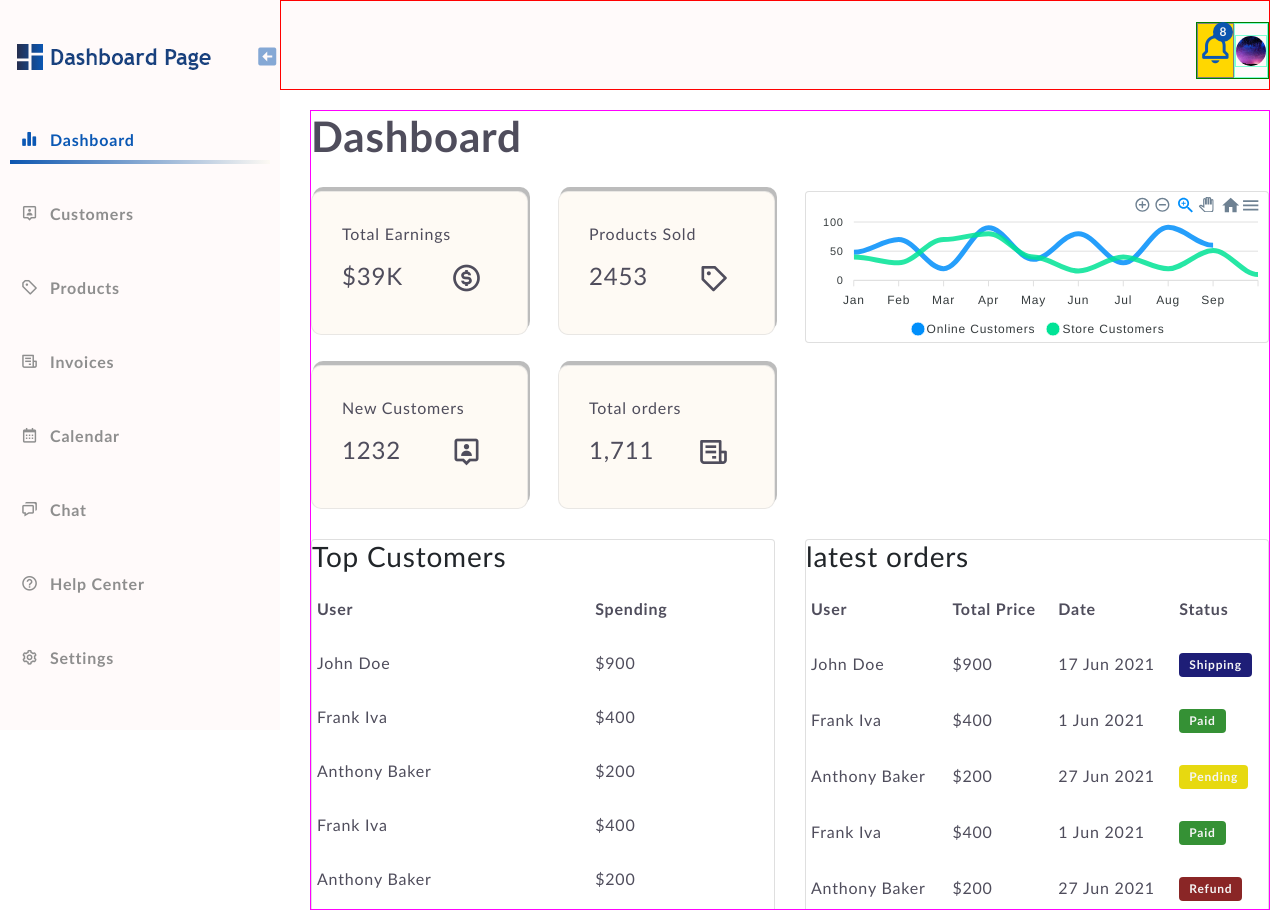
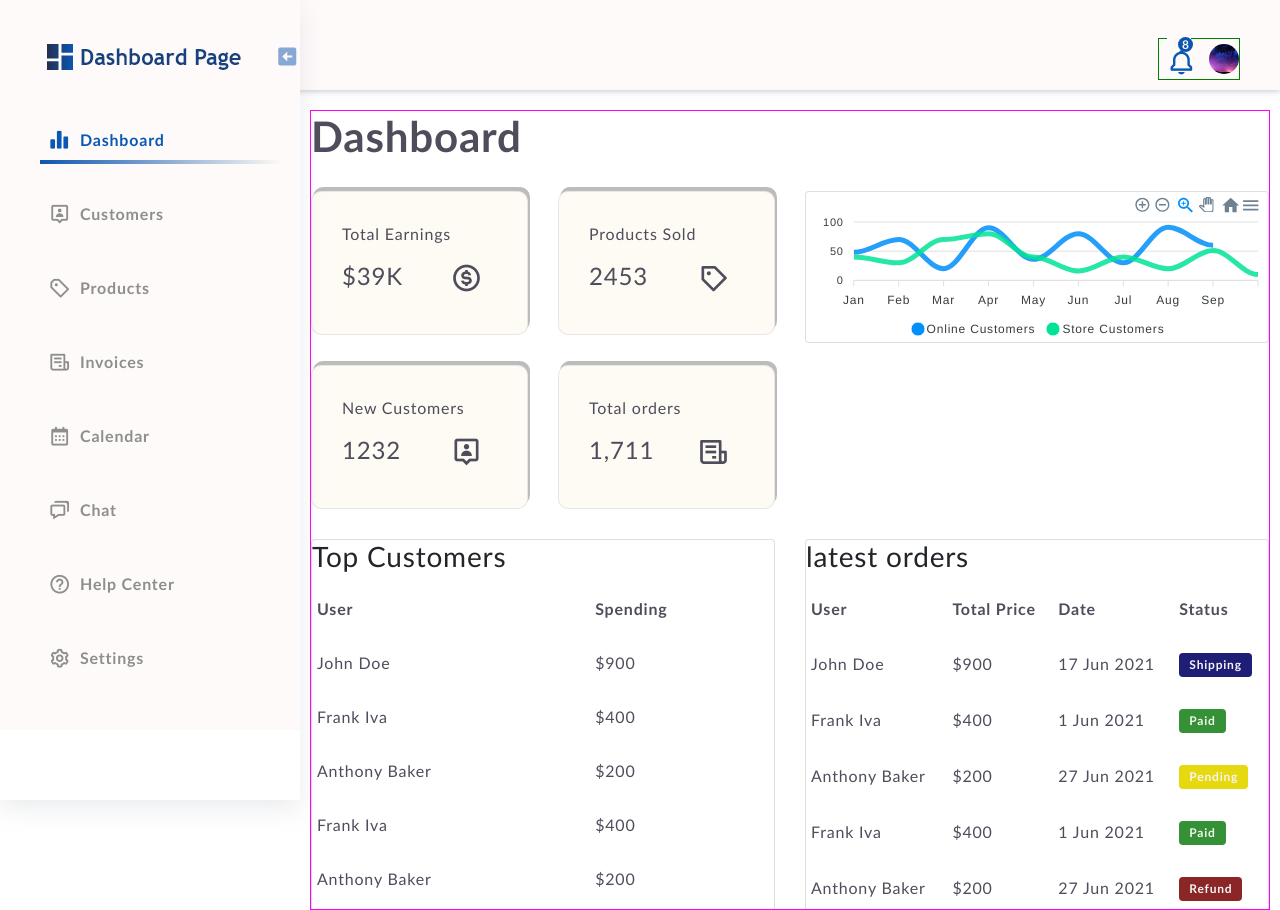
Before and after one commit to banuaggun/dashboard-design, a React (Create React App) app: page / in a window 1280 px wide. Built offline with nearby package versions, Linux system fonts and the light colour scheme.

Commit message:
sidebar and topnav were made fully responsive and mixins rewritten

```diff
--- a/src/assets/scss/_mixins.scss
+++ b/src/assets/scss/_mixins.scss
@@ -1,48 +1,17 @@
-// Small tablets and large smartphones (landscape view)
-$screen-sm-min: 576px;
+$breakpoints:(
+  'xsmall': 576px,
+  'small':  767px,
+  'medium': 992px,
+  'large':  1200px
+);
 
-// Small tablets (portrait view)
-$screen-md-min: 768px;
-
-// Tablets and small desktops
-$screen-lg-min: 992px;
-
-// Large tablets and desktops
-$screen-xl-min: 1200px;
-
-// Small devices
-@mixin sm {
-  @media (min-width: #{$screen-sm-min}) {
+@mixin responsive($breakpoint){
+  @if map-has-key($breakpoints, $breakpoint){
+    @media(min-width: map-get($breakpoints, $breakpoint)){
       @content;
+    }
+  }
+  @else{
+    @warn "Unfortunately, no value could be retrieved from `#{$breakpoint}`.  " + "Available breakpoints are: #{map-keys($breakpoints)}.";
   }
 }
-
-// Medium devices
-@mixin md {
-  @media (min-width: #{$screen-md-min}) {
-      @content;
-  }
-}
-
-// Large devices
-@mixin lg {
-  @media (min-width: #{$screen-lg-min}) {
-      @content;
-  }
-}
-
-// Extra large devices
-@mixin xl {
-  @media (min-width: #{$screen-xl-min}) {
-      @content;
-  }
-}
-
-
-/* Custom devices
-@mixin rwd($screen) {
-  @media (min-width: $screen + 'px') {
-      @content;
-  }
-}
-*/
--- a/src/assets/scss/_styles.scss
+++ b/src/assets/scss/_styles.scss
@@ -30,6 +30,7 @@ $colors:(
 
 $shadows:(
   shadow:0px 8px 24px rgba(149, 157, 165, 0.2),
+  mediumShadow:0px 0.5px 6px rgba(149, 157, 165, 0.59),
   lightShadow:2px -4px 0 rgba(142, 142, 142, 0.59)
 );
 
--- a/src/components/dropdowns/Dropdown.jsx
+++ b/src/components/dropdowns/Dropdown.jsx
@@ -1,6 +1,8 @@
 import React, { useRef } from "react";
 
-import "./Dropdown.css";
+//import "./Dropdown.css";
+
+import "./_dropdown.scss";
 
 import IconBell from "../iconBellArea/IconBell";
 
@@ -25,20 +27,20 @@ const Dropdown = (props) => {
   clickOutsideRef(dropdownContentEl, dropdownToggleEl);
   return (
     <div className="dropdown">
-      <button ref={dropdownToggleEl} className="dropdownToggle">
+      <button ref={dropdownToggleEl} className="dropdown__toggle">
         {props.renderIcon ? <IconBell /> : ""}
         {props.badge ? (
-          <span className="dropdownToggle-badge">{props.badge}</span>
+          <span className="dropdown__toggle__badge">{props.badge}</span>
         ) : (
           ""
         )}
         {props.customToggle ? props.customToggle() : ""}
       </button>
 
-      <div ref={dropdownContentEl} className="dropdownContent">
-        <div className="listItem">
+      <div ref={dropdownContentEl} className="dropdown__content">
+        <div className="dropdown__content__list">
           {props.renderHeader ? (
-            <div className="dropdownHeader">{props.renderHeader()}</div>
+            <div className="dropdown__content__list__header">{props.renderHeader()}</div>
           ) : (
             ""
           )}
@@ -50,7 +52,7 @@ const Dropdown = (props) => {
         </div>
         <div>
           {props.renderFooter ? (
-            <div className="dropdownFooter">{props.renderFooter()}</div>
+            <div className="dropdown__content__footer">{props.renderFooter()}</div>
           ) : (
             ""
           )}
--- a/src/components/dropdowns/_dropdown.scss
+++ b/src/components/dropdowns/_dropdown.scss
@@ -1,4 +1,5 @@
 @use "../../assets/scss/styles" as *;
+@use '../../assets/scss/_mixins' as *;
 
 .dropdown{
   position:relative;
@@ -23,16 +24,21 @@
       align-items: center;
       justify-content: center;
       position:absolute;
-      top: -1px;
-      right: 3px;
+      top: 0px;
+      right: 0px;
       width: 15px;
       height: 15px;
+      padding:2px;
       border-radius: 50%;
-      font-size: 12px;
+      font-size: 0.75rem; /* 12px*/
       font-weight: 600;
-      color:darkorchid;
-      background-color:aqua;
-      border:1px solid blue;
+      color:map-get($colors, text, light);
+      background-color:map-get($colors, background, darkblue);
+
+      @include responsive('medium'){
+        top:0px;
+        right:-2px;
+      }
     }
   }
 
@@ -53,7 +59,6 @@
     transition: transform 0.3s ease 0s;
     transform-origin: top right;
     transform: scale(0);
-
     color: map-get($colors, text, base);
 
     &.active{
@@ -63,12 +68,12 @@
 
     &__list{
       &__header{
-        h5{
+
           font-size: 1.2rem;
           color: map-get($colors, text, head);
           padding-bottom: 20px;
           text-align: left;
-        }
+
 
       }
     }
--- a/src/components/iconBellArea/_iconbell.scss
+++ b/src/components/iconBellArea/_iconbell.scss
@@ -1,8 +1,16 @@
 @use '../../assets/scss/_styles' as *;
+@use '../../assets/scss/_mixins' as *;
 
 .icon{
-  background-color: gold;
-  font-size:24px;
+  font-size:1.5rem; /*24px*/
+  width:24px;
+  height:24px;
+  position:relative;
+  margin-top:6px;
+
+  @include responsive('medium'){
+    font-size:1.8rem; /* 28.8px */
+  }
 
     &__active{
       color:map-get($colors, text, primary);
--- a/src/components/sidebar/_sidebar.scss
+++ b/src/components/sidebar/_sidebar.scss
@@ -1,4 +1,5 @@
 @use '../../assets/scss/_styles' as *;
+@use '../../assets/scss/_mixins' as *;
 
 .sidebar{
   width:280px;
@@ -7,10 +8,14 @@
   top:0;
   left:0;
   overflow:hidden;
-  z-index:20;
+  z-index:40;
   transition: width 0.2s ease-in;
   color:map-get($colors, text, base);
+  box-shadow:map-get($shadows, shadow);
 
+  @include responsive('medium'){
+    width:300px;
+  }
   &__top__area{
     height:90px;
     background-color: map-get($colors, background, base);
@@ -20,6 +25,9 @@
     align-items:flex-end;
     align-content:center;
 
+    @include responsive('medium'){
+      padding:0 0 13px 40px;
+    }
     &__logo{
       display:flex;
       align-items:center;
@@ -72,7 +80,9 @@
       margin:15px 10px;
       transition: color 0.3s ease 0s;
       border-bottom: 4px solid rgba(0, 0, 0, 0);
-
+      @include responsive('medium'){
+        margin:15px 20px 15px 40px;
+      }
       &:hover, &.active{
         text-decoration:none;
         color:map-get($colors, text, primary);
@@ -81,6 +91,9 @@
         border-image-slice:1;
         border-image-source:linear-gradient(to right, map-get($colors, background, darkblue), map-get($colors, background, light));
         margin-left:10px;
+        @include responsive('medium'){
+          margin-left:40px;
+        }
       }
       &__area{
         width:100%;
@@ -94,11 +107,20 @@
           &__icon{
             width:40px;
             height:40px;
-            font-size:1.1rem;
+            font-size:1.1rem; /* 17.6px */
             display: flex;
             align-items: center;
             justify-content: center;
             margin-left:0px;
+
+            @include responsive('xsmall'){
+              font-size:1.2rem; /* 19.2px */
+            }
+
+            @include responsive('small'){
+              font-size:1.4rem; /* 22.4px */
+            }
+
           }
           &__text{
             font-weight:600;
--- a/src/components/sidebar/_sidebarinactive.scss
+++ b/src/components/sidebar/_sidebarinactive.scss
@@ -1,11 +1,19 @@
+@use '../../assets/scss/_styles' as *;
+@use '../../assets/scss/_mixins' as *;
+
 .sidebar.inactive{
   width:80px;
   min-width:80px;
   height:100%;
-  border:1px solid blue;
-  z-index:20;
+
+  @include responsive('medium'){
+    min-width:140px;
+    width:140px;
+
+  }
 
    .sidebar__top__area{
+
       &__logo{
         img:nth-child(2){
           display:none;
--- a/src/components/topnav/_topnav.scss
+++ b/src/components/topnav/_topnav.scss
@@ -2,7 +2,7 @@
 @use '../../assets/scss/_mixins' as *;
 
 .topnav{
-  width:calc(100% - 290px);
+  width:calc(100% - 280px);
   height:90px;
   position:fixed;
   top:0;
@@ -12,11 +12,9 @@
   align-items:flex-end;
   justify-content:space-between;
   padding:10px;
-  border:1px solid red;
-  z-index:10;
+  z-index:20;
   background-color:map-get($colors, background, base);
-
-  /* 400 ve daha küçük ekranlar için */
+  box-shadow:map-get($shadows, mediumShadow);
 
   &__left{
     border:1px solid green;
@@ -31,10 +29,20 @@
     justify-content:flex-end;
     position:absolute;
     right:0px;
+
+    @include responsive('xsmall'){
+      right:30px;
+    }
+
+    @include responsive('medium'){
+      right:40px;
+    }
+
     &__user{
       display:inline-flex;
       align-items:center;
-      border:1px solid aquamarine;
+      align-content:center;
+      margin-left:0px;
       &__image{
         width: 30px;
         height:30px;
@@ -54,19 +62,28 @@
     }
 
     &__notifications{
-      border:1px solid gray;
+      width:40px;
+      height:40px;
+      display:flex;
+      justify-content:center;
+      align-items:center;
       padding:0;
-      margin:0;
+      margin:0px;
       z-index:40;
+
+      @include responsive('xsmall'){
+        margin-right:10px;
+      }
+
     }
 
     &__user__item, &__notification__item{
       text-decoration: none;
-  display: flex;
-  align-items: center;
-  padding-top: 5px;
-  margin-bottom: 20px;
-  border-bottom: 3px solid rgba(0, 0, 0, 0);
+      display: flex;
+      align-items: center;
+      padding-top: 5px;
+      margin-bottom: 20px;
+      border-bottom: 3px solid rgba(0, 0, 0, 0);
 
 
     }
@@ -88,8 +105,14 @@
 
 
 .sidebar.inactive ~.topnav{
-  width:calc(100% - 90px);
+  width:calc(100% - 80px);
   left:80px;
-  right:10px;
+  right:0px;
   z-index:20;
+
+  @include responsive('medium'){
+    width:calc(100% - 140px);
+    left:140px;
+    right:0px;
+  }
 }
```
Lines whose indentation alone changed are shown as unchanged.
